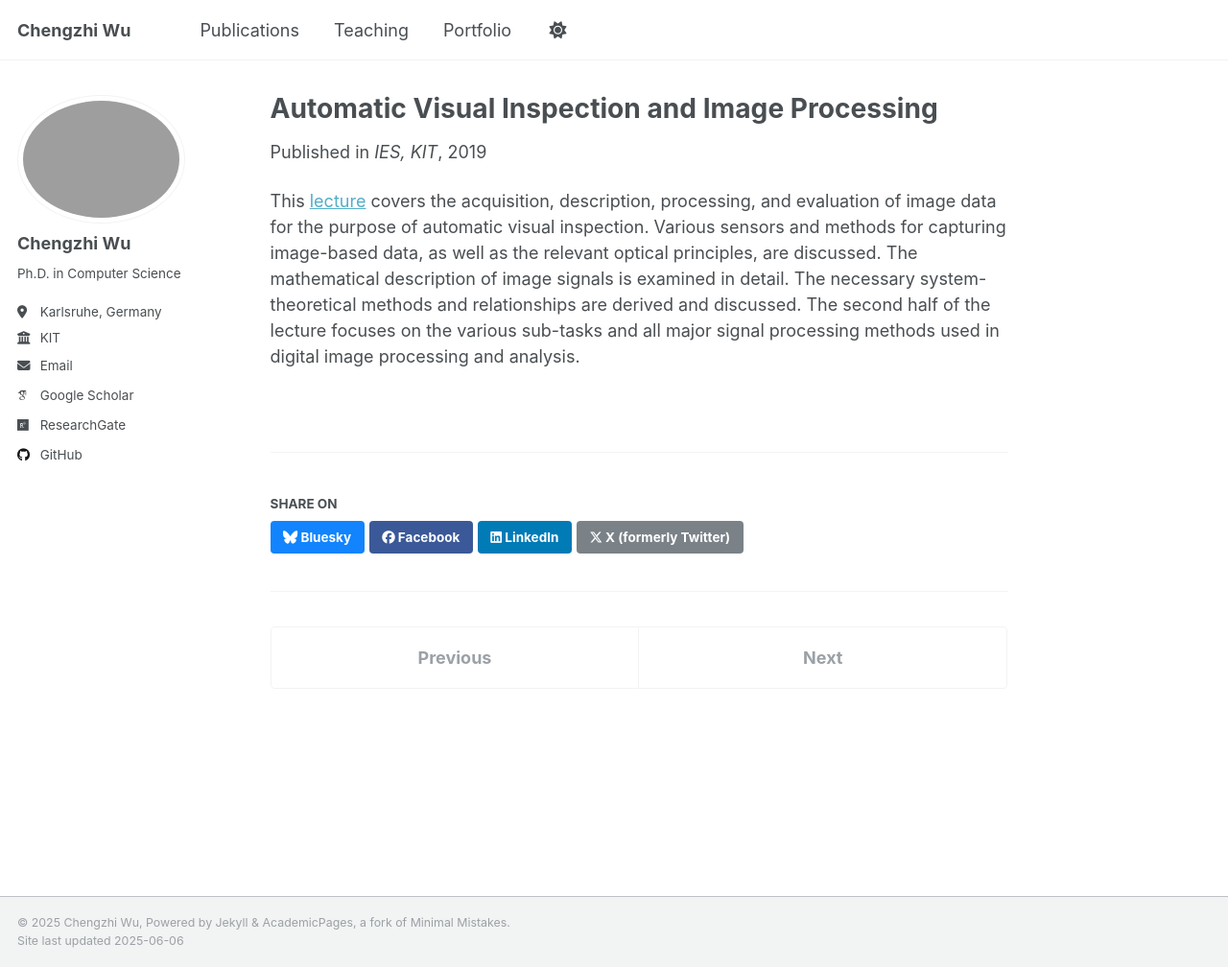
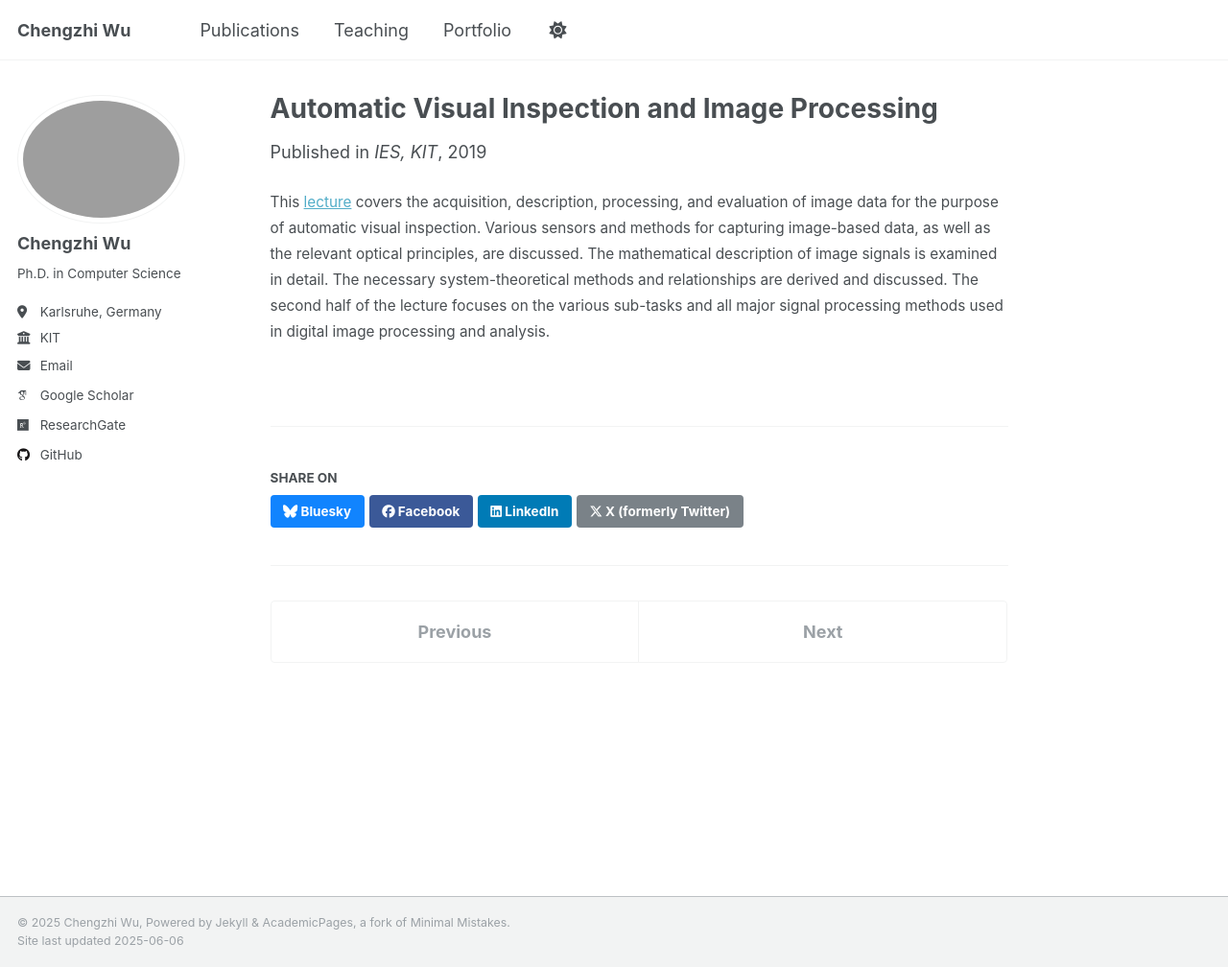
Before and after one commit to stevenczwu/stevenczwu.github.io, a Jekyll site: the page built from _teaching/Lecture-ASB.md, in a window 1280 px wide and 1008 px high. Shown: the whole window at 96% size. Built offline with Jekyll 4.4.1, drawn with Linux system fonts in a browser that asks for light colours; some web fonts are replaced.

Commit message:
change fontsize

```diff
--- a/_teaching/Lecture-ASB.md
+++ b/_teaching/Lecture-ASB.md
@@ -10,4 +10,6 @@ end_date: 2023-04-01
 location: "Karlsruhe, Germany"
 ---
 
+<span style="font-size: 0.85em; line-height: 0.85">
 This [lecture](https://ies.iar.kit.edu/lehre_asb.php) covers the acquisition, description, processing, and evaluation of image data for the purpose of automatic visual inspection. Various sensors and methods for capturing image-based data, as well as the relevant optical principles, are discussed. The mathematical description of image signals is examined in detail. The necessary system-theoretical methods and relationships are derived and discussed. The second half of the lecture focuses on the various sub-tasks and all major signal processing methods used in digital image processing and analysis.
+</span>
```
Also changed, not shown: _teaching/Lecture-Optimization.md (+1 -1 lines).
